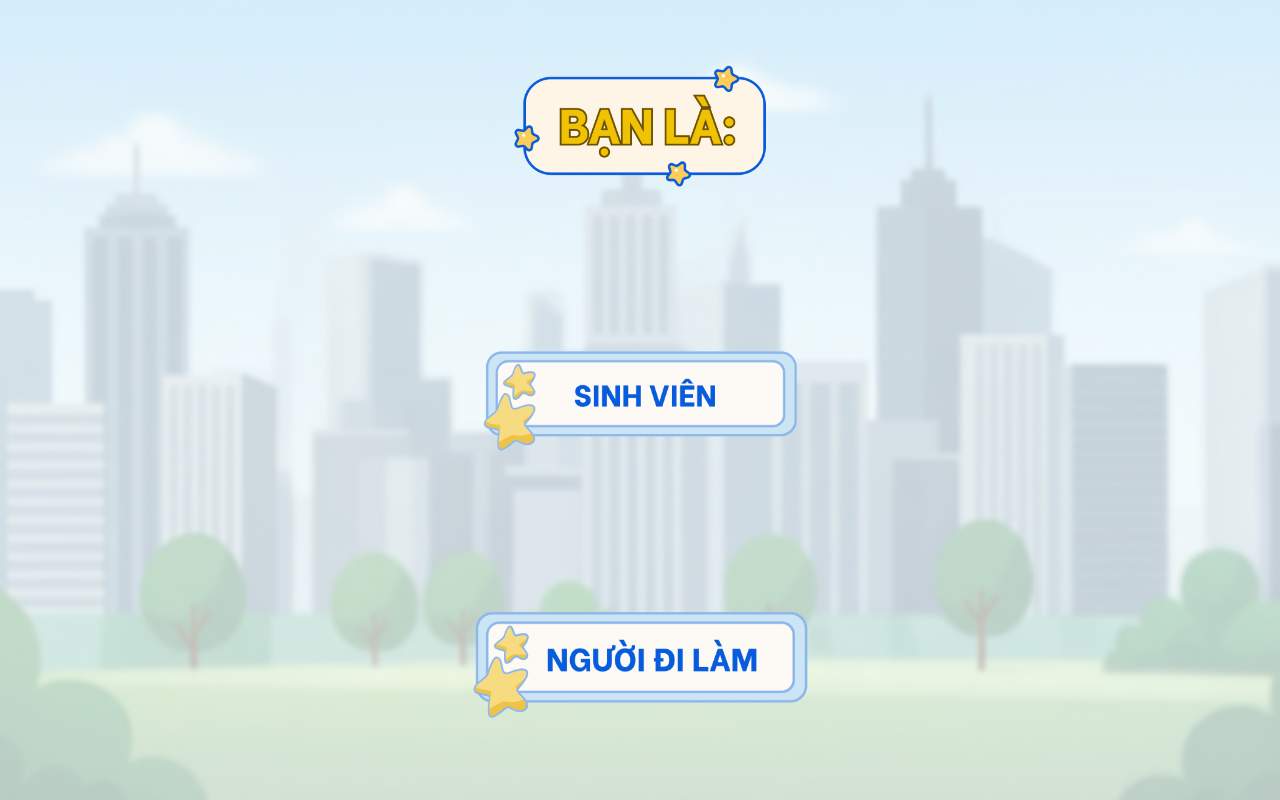
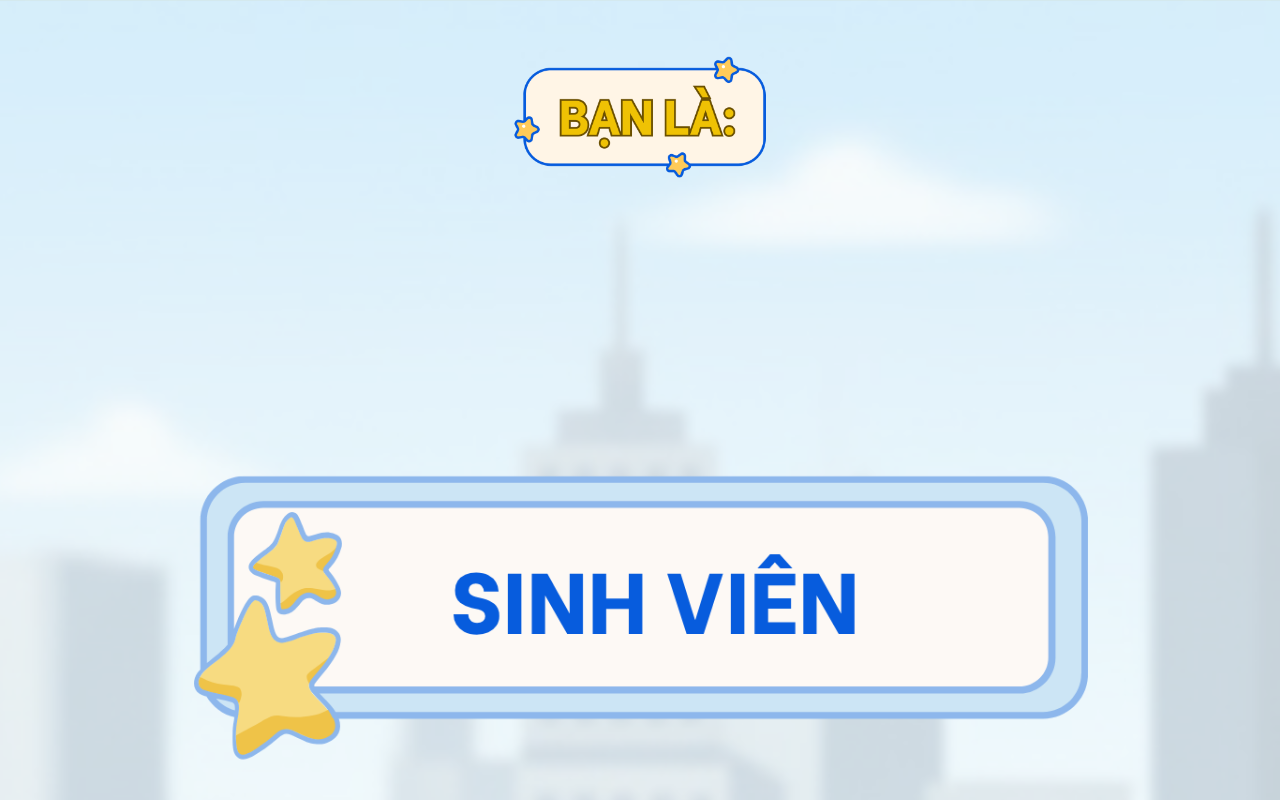
Before and after one commit to anhnguyen240905/BeChiCot, a Next.js app: page / in a window 1280 px wide. Shown: the top 800 px of the page. Built offline with nearby package versions, Linux system fonts and the light colour scheme.

Commit message:
Update index.jsx

```diff
--- a/pages/index.jsx
+++ b/pages/index.jsx
@@ -121,11 +121,11 @@ export default function BeChiCotMicrosite() {
     <img
       src="/banla.png"
       alt="Bạn là"
-      className="w-[22rem] md:w-[26rem] mb-8"
+      className="w-[22rem] md:w-[26rem] mb-4"
     />
 
     {/* Hai nút ảnh đều to và thẳng hàng */}
-    <div className="flex flex-col gap-3 w-full max-w-md items-center">
+    <div className="flex flex-col gap-4 md:gap-8 items-center justify-center mt-2">
       <button
         onClick={() => {
           setRole("worker");
@@ -136,7 +136,7 @@ export default function BeChiCotMicrosite() {
         <img
           src="/sinhvien.png"
           alt="Sinh viên"
-          className="w-[120%] h-auto hover:scale-105 transition-transform duration-200"
+          className="w-[150%] h-auto hover:scale-105 transition-transform duration-200"
         />
       </button>
 
@@ -150,7 +150,7 @@ export default function BeChiCotMicrosite() {
         <img
           src="/nguoidilam.png"
           alt="Người đi làm"
-          className="w-[120%] h-auto hover:scale-105 transition-transform duration-200"
+          className="w-[150%] h-auto hover:scale-105 transition-transform duration-200"
         />
       </button>
     </div>
```
